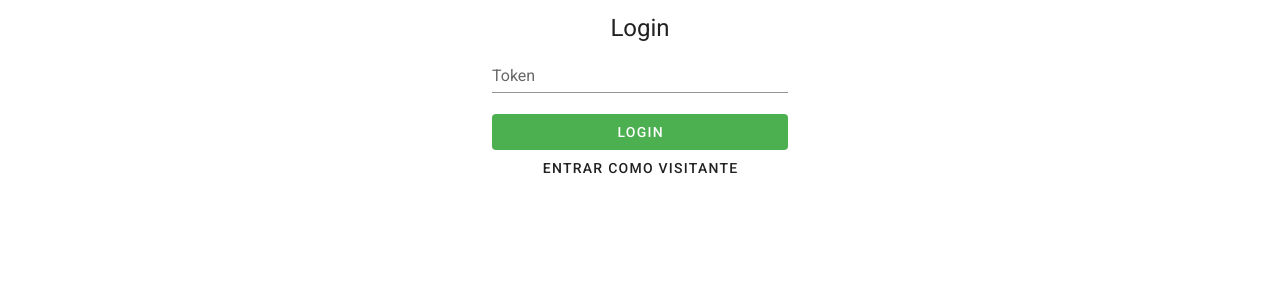
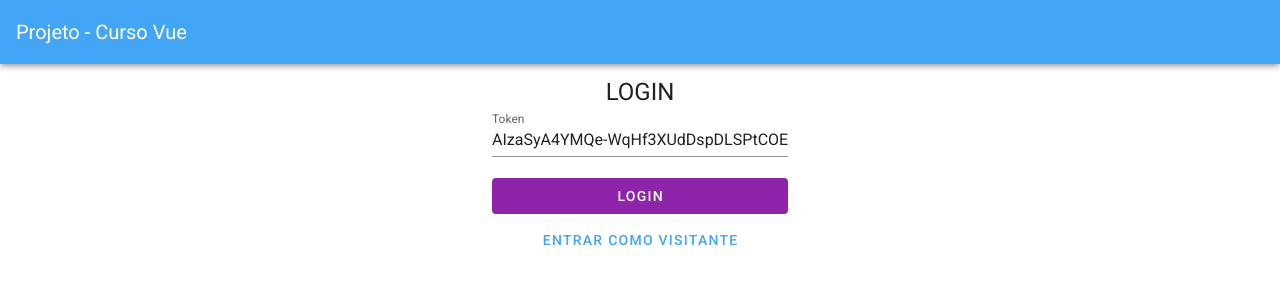
Before and after one commit to RenatoYuzo/Curso-VueJS-Projeto, a Vue app: page /#/ in a window 1280 px wide. Shown: the top 300 px of the page. Built offline with nearby package versions, Linux system fonts and the light colour scheme.

Commit message:
Seção 4: Projeto - Aula 53 à 59.

```diff
--- a/package.json
+++ b/package.json
@@ -8,6 +8,7 @@
     "lint": "vue-cli-service lint"
   },
   "dependencies": {
+    "axios": "^0.19.0",
     "core-js": "^3.3.2",
     "vue": "^2.6.10",
     "vue-router": "^3.1.3",
--- a/src/App.vue
+++ b/src/App.vue
@@ -1,13 +1,24 @@
 <template>
   <v-app>
-    <router-view></router-view>
+    <app-header />
+
+    <v-content>
+      <router-view />
+    </v-content>
+
+    <feedback />
   </v-app>
 </template>
 
 <script>
-// AIzaSyA4YMQe-WqHf3XUdDspDLSPtCOEMUcha_c
+import Feedback from "./components/feedback/Feedback.vue";
+import AppHeader from "./components/header/AppHeader.vue";
 
 export default {
-  name: "App"
+  name: "App",
+  components: {
+    Feedback,
+    AppHeader
+  }
 };
 </script>
--- a/src/components/book/BookListPage.vue
+++ b/src/components/book/BookListPage.vue
@@ -1,12 +1,43 @@
 <template>
-  <div>
-    <p>Lista de Livros</p>
-  </div>
+  <v-container>
+    <v-row>
+      <v-col cols="12" md="4" lg="3">
+        <h6 class="headline display text-uppercase">Livros</h6>
+      </v-col>
+    </v-row>
+
+    <v-row>
+      <v-col v-for="(book, i) in booklist" :key="i" cols="12" md="3" lg="2">
+        <v-card class="mx-auto">
+          <v-card-title>{{book.volumeInfo.title}}</v-card-title>
+          <v-card-text>{{book.volumeInfo.subtitle}}</v-card-text>
+
+          <v-card-actions>
+            <v-btn text small color="primary">Ver Detalhes</v-btn>
+          </v-card-actions>
+        </v-card>
+      </v-col>
+    </v-row>
+  </v-container>
 </template>
 
 <script>
+const axios = require("axios");
+
 export default {
-  name: "BookListPage"
+  name: "BookListPage",
+  data() {
+    return {
+      booklist: []
+    };
+  },
+  created() {
+    axios
+      .get("https://www.googleapis.com/books/v1/volumes?q=flowers")
+      .then(response => {
+        this.booklist = response.data.items;
+      });
+  }
 };
 </script>
 
--- /dev/null
+++ b/src/components/feedback/Feedback.vue
@@ -0,0 +1,35 @@
+<template>
+  <div>
+    <v-snackbar v-model="showMessage" :color="color" multi-line>
+      {{ message }}
+      <v-btn text @click="showMessage = false">Fechar</v-btn>
+    </v-snackbar>
+  </div>
+</template>
+
+<script>
+export default {
+  name: "Feedback",
+  data() {
+    return {
+      message: "",
+      color: "",
+      showMessage: false
+    };
+  },
+  watch: {
+    "$store.state.message.text": "setMessage"
+  },
+  methods: {
+    setMessage() {
+      this.message = this.$store.state.message.text;
+      this.color =
+        this.$store.state.message.type === "ERROR" ? "error" : "success";
+      this.showMessage = true;
+    }
+  }
+};
+</script>
+
+<style scoped>
+</style>
--- /dev/null
+++ b/src/components/header/AppHeader.vue
@@ -0,0 +1,34 @@
+<template>
+  <v-app-bar color="secondary" dark app>
+    <v-toolbar-title>Projeto - Curso Vue</v-toolbar-title>
+
+    <v-spacer />
+    <v-toolbar-items v-if="$store.state.logged">
+      <v-btn text @click="goToBookList">Livros</v-btn>
+      <v-btn text @click="goToCollection">Minha Coleção</v-btn>
+      <v-btn text @click="logout">Sair</v-btn>
+    </v-toolbar-items>
+  </v-app-bar>
+</template>
+
+<script>
+export default {
+  name: "AppHeader",
+  methods: {
+    goToBookList() {
+      this.$router.push("/book");
+    },
+    goToCollection() {
+      this.$router.push("/collection");
+    },
+    logout() {
+      this.$store.commit("setAuthToken", "");
+      this.$store.commit("setLogged", false);
+      this.$router.push("/");
+    }
+  }
+};
+</script>
+
+<style scoped>
+</style>
--- a/src/components/login/LoginPage.vue
+++ b/src/components/login/LoginPage.vue
@@ -2,20 +2,15 @@
   <v-container fluid>
     <v-row justify="center">
       <v-col cols="12" md="4" lg="3" class="text-center">
-        <h6 class="headline">Login</h6>
+        <h6 class="headline display text-uppercase">Login</h6>
 
         <v-text-field label="Token" v-model="token"></v-text-field>
 
-        <v-btn depressed dark block color="green" @click="login">Login</v-btn>
+        <v-btn depressed dark block color="primary" @click="login" class="mb-2">Login</v-btn>
 
-        <v-btn text @click="loginAsGuest">Entrar como visitante</v-btn>
+        <v-btn text @click="loginAsGuest" color="secondary">Entrar como visitante</v-btn>
       </v-col>
     </v-row>
-
-    <v-snackbar v-model="showMessage">
-      {{ message }}
-      <v-btn text @click="showMessage = false">Fechar</v-btn>
-    </v-snackbar>
   </v-container>
 </template>
 
@@ -24,22 +19,21 @@ export default {
   name: "LoginPage",
   data() {
     return {
-      token: "",
-      message: "",
-      showMessage: false
+      token: "AIzaSyA4YMQe-WqHf3XUdDspDLSPtCOEMUcha_c"
     };
   },
   methods: {
     login() {
       if (this.token) {
         this.$store.commit("setAuthToken", this.token);
+        this.$store.commit("setLogged", true);
         this.$router.push("/book");
       } else {
-        this.message = "Você deve informar um Token!";
-        this.showMessage = true;
+        this.$store.commit("showErrorMessage", "Você deve informar um Token!");
       }
     },
     loginAsGuest() {
+      this.$store.commit("setLogged", true);
       this.$router.push("/book");
     }
   }
--- a/src/plugins/vuetify.js
+++ b/src/plugins/vuetify.js
@@ -1,10 +1,19 @@
-import Vue from 'vue';
-import Vuetify from 'vuetify/lib';
+import Vue from "vue";
+import Vuetify from "vuetify/lib";
+import colors from "vuetify/lib/util/colors";
 
 Vue.use(Vuetify);
 
 export default new Vuetify({
   icons: {
-    iconfont: 'mdi',
+    iconfont: "mdi"
   },
+  theme: {
+    themes: {
+      light: {
+        primary: colors.purple.darken1,
+        secondary: colors.blue.lighten1
+      }
+    }
+  }
 });
--- a/src/store.js
+++ b/src/store.js
@@ -5,11 +5,31 @@ Vue.use(Vuex);
 
 export default new Vuex.Store({
   state: {
-    authToken: ""
+    authToken: "",
+    logged: false,
+    message: {
+      text: "",
+      type: ""
+    }
   },
   mutations: {
     setAuthToken(state, payload) {
       state.authToken = payload;
+    },
+    setLogged(state, payload) {
+      state.logged = payload;
+    },
+    showErrorMessage(state, payload) {
+      state.message = {
+        text: payload,
+        type: "ERROR"
+      };
+    },
+    showSuccessMessage(state, payload) {
+      state.message = {
+        text: payload,
+        type: "SUCCESS"
+      };
     }
   }
 });
```
Also changed, not shown: 1 other file (tests, documents, lock files or other folders).
